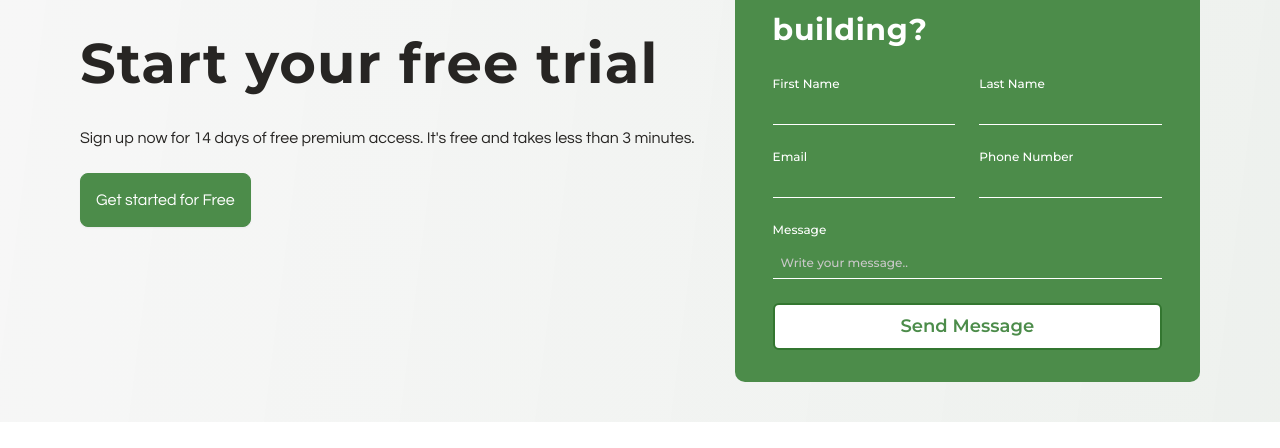
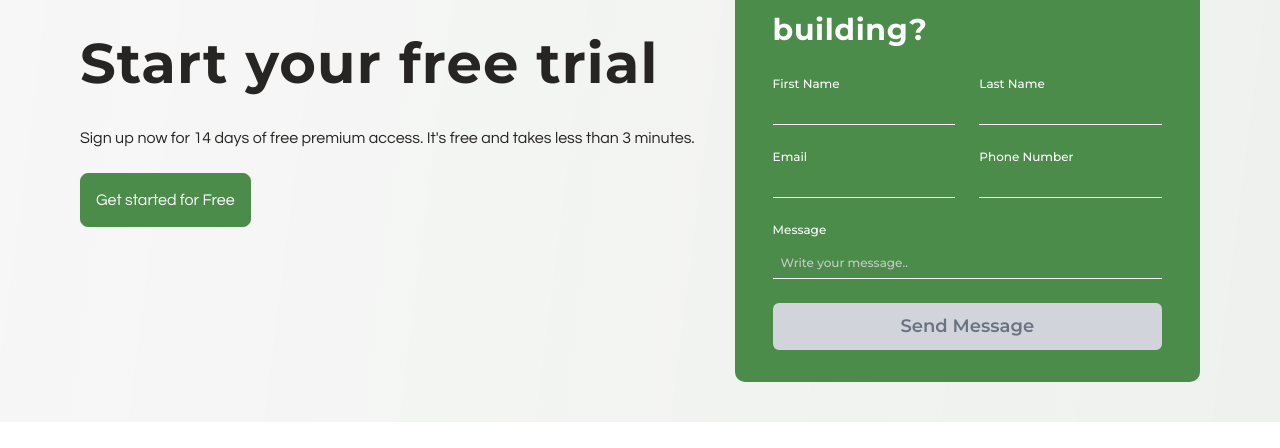
Before and after one commit to GetCoblr/b2b, a Gatsby site: page / in a window 1280 px wide. Shown: the part 4024-4472 px from the top of the page. Built offline with nearby package versions, Linux system fonts and the light colour scheme; Gatsby itself is replaced by a stand-in of ours.

Commit message:
updated support form validation

```diff
--- a/package.json
+++ b/package.json
@@ -32,6 +32,7 @@
     "react": "^18.2.0",
     "react-dom": "^18.2.0",
     "react-helmet": "^6.1.0",
+    "react-input-mask": "^2.0.4",
     "react-toastify": "^10.0.5",
     "tailwindcss": "^3.4.4"
   }
--- a/src/components/for-brand/contact-form.jsx
+++ b/src/components/for-brand/contact-form.jsx
@@ -1,4 +1,5 @@
 import * as React from "react";
+import InputMask from "react-input-mask";
 import { toast, ToastContainer } from "react-toastify";
 import "react-toastify/dist/ReactToastify.css";
 
@@ -18,6 +19,10 @@ const ContactForm = ({ className }) => {
       [name]: value,
     });
   };
+
+  const isFormComplete = Object.values(formData).every(
+    (value) => value.trim() !== ""
+  );
 
   const handleSubmit = (e) => {
     e.preventDefault();
@@ -106,7 +111,7 @@ const ContactForm = ({ className }) => {
           Email
         </div>
         <input
-          type="text"
+          type="email"
           name="email"
           required
           value={formData.email}
@@ -118,7 +123,9 @@ const ContactForm = ({ className }) => {
         <div className="relative text-xs leading-[17px] font-medium font-sub-title text-left inline-block">
           Phone Number
         </div>
-        <input
+        <InputMask
+          mask="(999) 999-9999"
+          maskChar=" "
           type="text"
           name="phoneNumber"
           required
@@ -143,7 +150,14 @@ const ContactForm = ({ className }) => {
       </div>
       <button
         type="submit"
-        className="cursor-pointer col-span-2 py-[9px] px-[22px] bg-white text-success md:rounded-md rounded-[10px] flex flex-row items-center justify-center border-[2px] border-solid border-seagreen"
+        disabled={!isFormComplete}
+        className={`col-span-2 py-[9px] px-[22px] ${
+          isFormComplete
+            ? "bg-white text-success cursor-pointer"
+            : "bg-gray-300 text-gray-500 cursor-not-allowed"
+        } md:rounded-md rounded-[10px] flex flex-row items-center justify-center border-[2px] border-solid ${
+          isFormComplete ? "border-seagreen" : "border-gray-300"
+        }`}
       >
         <div className="flex flex-row items-center justify-center py-0 px-6">
           <div className="relative md:text-lg text-base leading-[140%] font-semibold font-body md:font-sub-title text-left text-nowrap">
```
Also changed, not shown: 1 other file.
